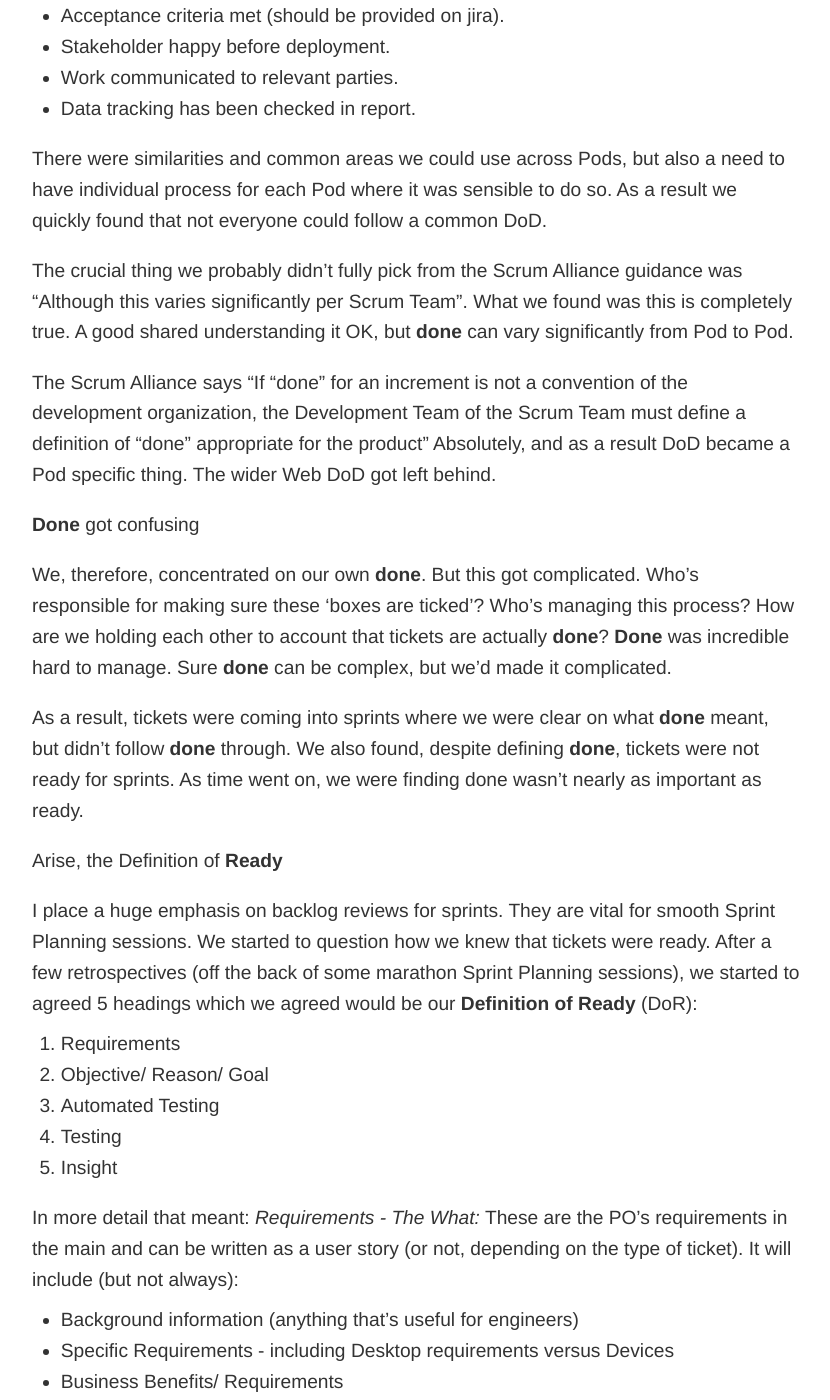
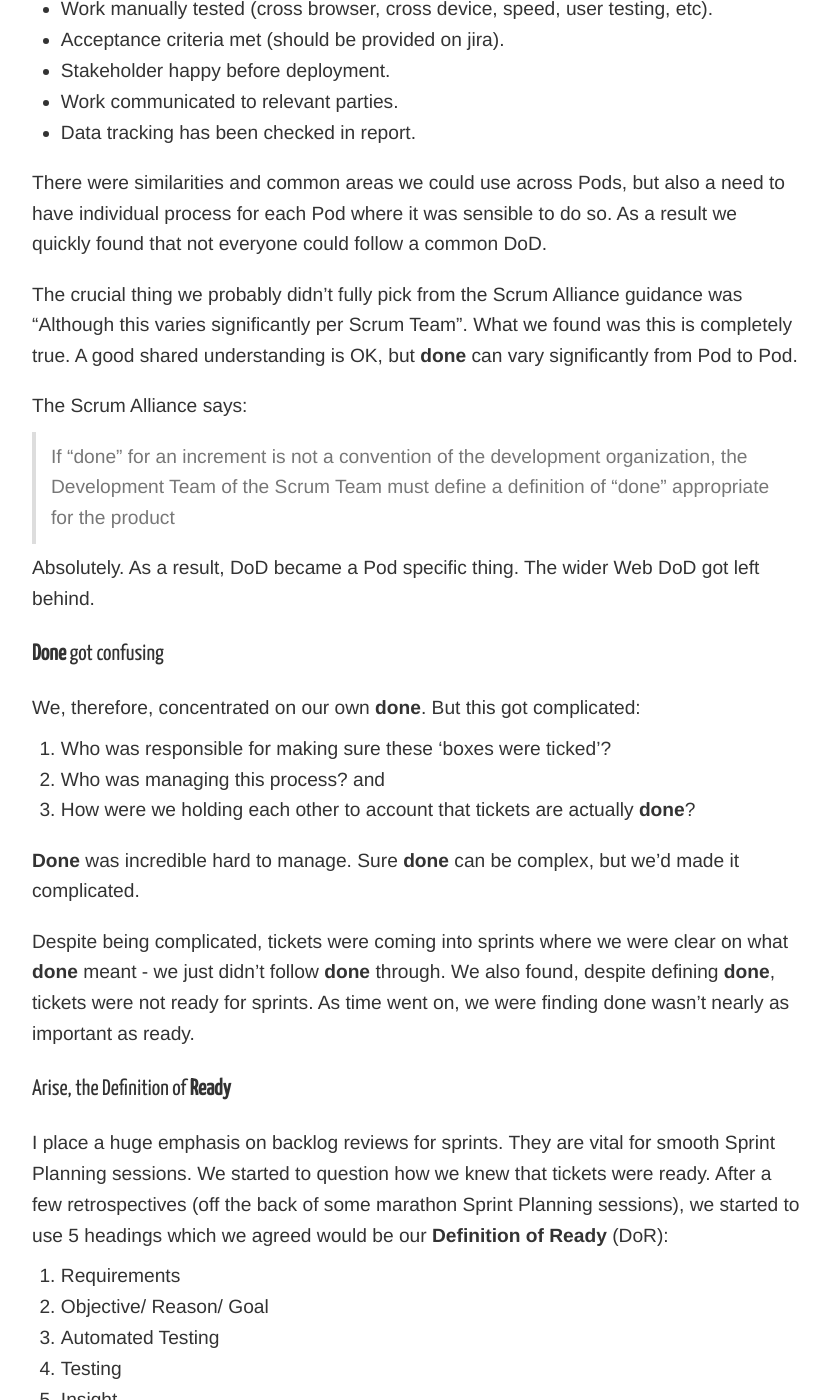
Before and after one commit to holidayextras/holidayextras.github.com, a Jekyll site: the page built from _posts/2017-01-10-are-you-ready-to-get-this-done.md, in a window 1280 px wide and 1400 px high, scrolled down 2584 px. Shown: the whole window, without its empty margins (224-1054 px from the left). Built offline with Jekyll 4.4.1, drawn with Linux system fonts in a browser that asks for light colours; nearby versions of some CDN libraries; comment, search, counter and statistics services are not loaded; some of the changed text lies outside the part shown.

Commit message:
Addressing initial feedback and last read through

```diff
--- a/_posts/2017-01-10-are-you-ready-to-get-this-done.md
+++ b/_posts/2017-01-10-are-you-ready-to-get-this-done.md
@@ -10,7 +10,7 @@
 
 ## Are you Ready to get this Done?
 
-#### How **done** started in our Web Team
+### How **Done** started in our Web Team
 
 Scrum has been part of HX Web Team culture for a few years now. It started with one team and proved so successful that we rolled it out with the formation of Pods (our small, cross-functional, Agile teams). Following this wider rollout, we sent our new Scrum Masters off for training. What followed was a flood of ideas and improvements to refine our Scrum processes.
 
@@ -18,20 +18,20 @@
 
 Soon after, I became a Scrum Master myself. I went on the same training and came back to tackle the DoD conundrum.
 
-#### Defining **done**
+### Defining **Done**
 
 So let’s look at what the [Scrum Alliance](https://www.scrumalliance.org/why-scrum/scrum-guide) say about the DoD:
 >When a Product Backlog item or an Increment is described as “Done”, everyone must understand what “Done” means. Although this varies significantly per Scrum Team, members must have a shared understanding of what it means for work to be complete, to ensure transparency. This is the definition of “Done” for the Scrum Team and is used to assess when work is complete on the product Increment.
 
 The Scrum Alliance goes on to indicate that the DoD
->Guides the Scrum team to knowing how many Product Backlog items it can select during a Sprint Planning,
+>guides the Development Team in knowing how many Product Backlog items it can select during a Sprint Planning
 
 and
->The purpose of each Sprint is to deliver Increments of potentially releasable functionality that adhere to the Scrum Team’s current definition of “Done”
+>The purpose of each Sprint is to deliver Increments of potentially releasable functionality that adhere to the Scrum Team’s current definition of “Done.”
 
 With my new found understanding of **done** I worked with my Pod to develop our own DoD. We tried to tackle Stakeholders, Acceptance Criteria, automated & manual testing, releasing to live, coding standards, full completion of requirements, a whole host of people we may need to communicate with, data/ insights, Tech Debt/ next steps and monitoring both the work live and also that data is being collected.
 
-It was quite a beast! So, we customised the process for managing our work to create a checklist that could be used for each ticket to make sure we were **done**:
+It was quite a beast! So, we customised the tool we use for managing our work to create a checklist that could be used for each ticket to make sure we were **done**:
 - Stakeholder has signed off: Prototype (before PR put in) and Live version
 - Code has been through PR process and is live
 - Testing has been done on appropriate environments, Browsers & Devices
@@ -40,7 +40,7 @@
 - Jira fully updated and documentation created, if applicable
 - Communications to ALL parties completed
 
-#### One **done** to rule them all
+### One **Done** to rule them all
 
 Scrum Alliance says:
 >If the definition of "done" for an increment is part of the conventions, standards or guidelines of the development organization, all Scrum Teams must follow it as a minimum.
@@ -60,19 +60,28 @@
 
 There were similarities and common areas we could use across Pods, but also a need to have individual process for each Pod where it was sensible to do so. As a result we quickly found that not everyone could follow a common DoD.
 
-The crucial thing we probably didn’t fully pick from the Scrum Alliance guidance was “Although this varies significantly per Scrum Team”. What we found was this is completely true. A good shared understanding it OK, but **done** can vary significantly from Pod to Pod.
+The crucial thing we probably didn’t fully pick from the Scrum Alliance guidance was “Although this varies significantly per Scrum Team”. What we found was this is completely true. A good shared understanding is OK, but **done** can vary significantly from Pod to Pod.
 
-The Scrum Alliance says “If "done" for an increment is not a convention of the development organization, the Development Team of the Scrum Team must define a definition of “done” appropriate for the product” Absolutely, and as a result DoD became a Pod specific thing. The wider Web DoD got left behind.
+The Scrum Alliance says:
 
-#### **Done** got confusing
+>If "done" for an increment is not a convention of the development organization, the Development Team of the Scrum Team must define a definition of “done” appropriate for the product
 
-We, therefore, concentrated on our own **done**. But this got complicated. Who’s responsible for making sure these ‘boxes are ticked’? Who’s managing this process? How are we holding each other to account that tickets are actually **done**? **Done** was incredible hard to manage. Sure **done** can be complex, but we’d made it complicated.
+Absolutely. As a result, DoD became a Pod specific thing. The wider Web DoD got left behind.
 
-As a result, tickets were coming into sprints where we were clear on what **done** meant, but didn't follow **done** through. We also found, despite defining **done**, tickets were not ready for sprints. As time went on, we were finding done wasn’t nearly as important as ready.
+### **Done** got confusing
 
-#### Arise, the Definition of **Ready**
+We, therefore, concentrated on our own **done**. But this got complicated:
+1. Who was responsible for making sure these ‘boxes were ticked’?
+2. Who was managing this process? and
+3. How were we holding each other to account that tickets are actually **done**?
 
-I place a huge emphasis on backlog reviews for sprints. They are vital for smooth Sprint Planning sessions. We started to question how we knew that tickets were ready. After a few retrospectives (off the back of some marathon Sprint Planning sessions), we started to agreed 5 headings which we agreed would be our **Definition of Ready** (DoR):
+**Done** was incredible hard to manage. Sure **done** can be complex, but we’d made it complicated.
+
+Despite being complicated, tickets were coming into sprints where we were clear on what **done** meant - we just didn't follow **done** through. We also found, despite defining **done**, tickets were not ready for sprints. As time went on, we were finding done wasn’t nearly as important as ready.
+
+### Arise, the Definition of **Ready**
+
+I place a huge emphasis on backlog reviews for sprints. They are vital for smooth Sprint Planning sessions. We started to question how we knew that tickets were ready. After a few retrospectives (off the back of some marathon Sprint Planning sessions), we started to use 5 headings which we agreed would be our **Definition of Ready** (DoR):
 
 1. Requirements
 2. Objective/ Reason/ Goal
@@ -81,46 +90,42 @@
 5. Insight
 
 In more detail that meant:
-_Requirements - The What:_
-These are the PO’s requirements in the main and can be written as a user story (or not, depending on the type of ticket). It will include (but not always):
+
+_Requirements - The What:_ These are the Product Owner’s requirements in the main and can be written as a user story (or not, depending on the type of ticket). It will include (but not always):
 - Background information (anything that’s useful for engineers)
 - Specific Requirements - including Desktop requirements versus Devices
 - Business Benefits/ Requirements
 - If it’s broken, how is it broken and the expectation of what a fix looks like
-- Acceptance Criteria
+- Acceptance Criteria.
 
-_Objective - The  Why:_
-What metrics are we driving, what’s the value (if any), who will benefit (customers - internal or external, partners etc.) and what those benefits are.
+_Objective - The  Why:_ What metrics are we driving, what’s the value (if any), who will benefit (customers - internal or external, partners etc.) and what those benefits are.
 
-_Automated Testing:_
-Understanding the level of automated testing required.
+_Automated Testing:_ Understanding the level of automated testing required.
 
-_Testing_
-How to ensure the acceptance criteria is met and therefore the level of testing that could be undertaken against what is acceptable.
+_Testing:_ How to ensure the acceptance criteria is met and therefore the level of testing that could be undertaken against what is acceptable.
 Is a testing plan required.
 
-_Insight_
-Have all insight requirements been considered - such as inline tracking.
+_Insight:_ Have all insight requirements been considered - such as inline tracking.
 
 Over time other Pods had developed their own version of **ready**, or following knowledge sharing, set about creating their own. As DoR developed across Pods, we tried to create a common DoR, but again, this didn’t prove successful.
 
-#### The wider impact of DoR
+### The wider impact of DoR
 
 As Pods got used to using DoR, they began to start asking really good questions. They started to push back on stakeholders more, asking for clarity around what was required and crucially _why_ we were being asked to pull them into our backlogs.
 
 This led to more information around business or customer impact, with good data to back it up. It started to help prioritise backlogs. That education extended further in that stakeholders raising Jiras started to automatically include this information.
 
-Defining **ready** was providing so much more clarity than defining **done**. We were finding that meetings ran more smoothly, the development team united in backlog reviews to make sure there was a good shared understanding of what was required, pushing back on stakeholders and Pod Leads for clarification before we got to Sprint Planning. Crucial, they knew what we were trying to do and also _why_.
+Defining **ready** was providing so much more clarity than defining **done**. We were finding that meetings ran more smoothly, the development team united in backlog reviews to make sure there was a good shared understanding of what was required, pushing back on stakeholders and Pod Leads for clarification before we got to Sprint Planning. Crucially, they knew what we were trying to do and also _why_.
 
-#### So is that the end of Done?
+### So is that the end of **Done**?
 
 We’ve found that defining **ready**, is (sort of) defining **done**. There are elements of **ready** that you can pull out of our complicated DoDs. But, we don’t get everything we need from **ready**. We do get the ‘what’, ‘why’ and ‘how’ and to that end we can understand some acceptance criteria.
 
 Defining **ready** and **done** are all part of the process, however, process needs to be manageable. There can’t be too much process involved to capture the information - people won’t be engaged if the process is a burden or unmanageable. It also won’t help a Scrum Master foster self-organising teams, if the process is too complicated and needs policing.
 
-#### Adapt and inspect
+### Adapt and inspect
 
-Why’s it so important? The Scrum Alliance says:
+Why is it so important? The Scrum Alliance says:
 >As Scrum Teams mature, it is expected that their definitions of “Done” will expand to include more stringent criteria for higher quality. Any one product or system should have a definition of “Done” that is a standard for any work done on it.
 
 We’re committed to learning at Holiday Extras and we will get this right. It should be very clear what constitutes as **done** and we need to evolve our DoR process to make sure we’re also clearly understanding **done**. We still have work to do. I’ve started to revisit **ready** and **done** with my current Pod and plan to write about the results soon.
```
